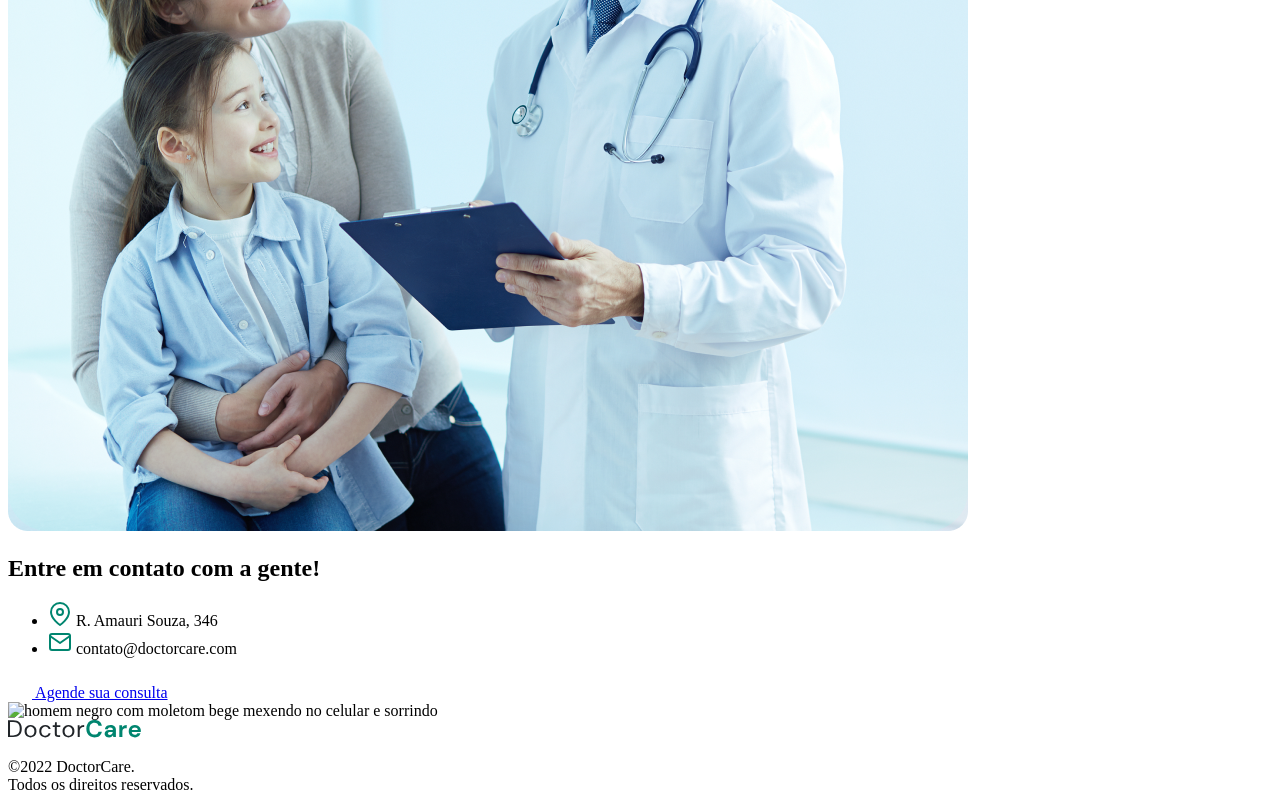
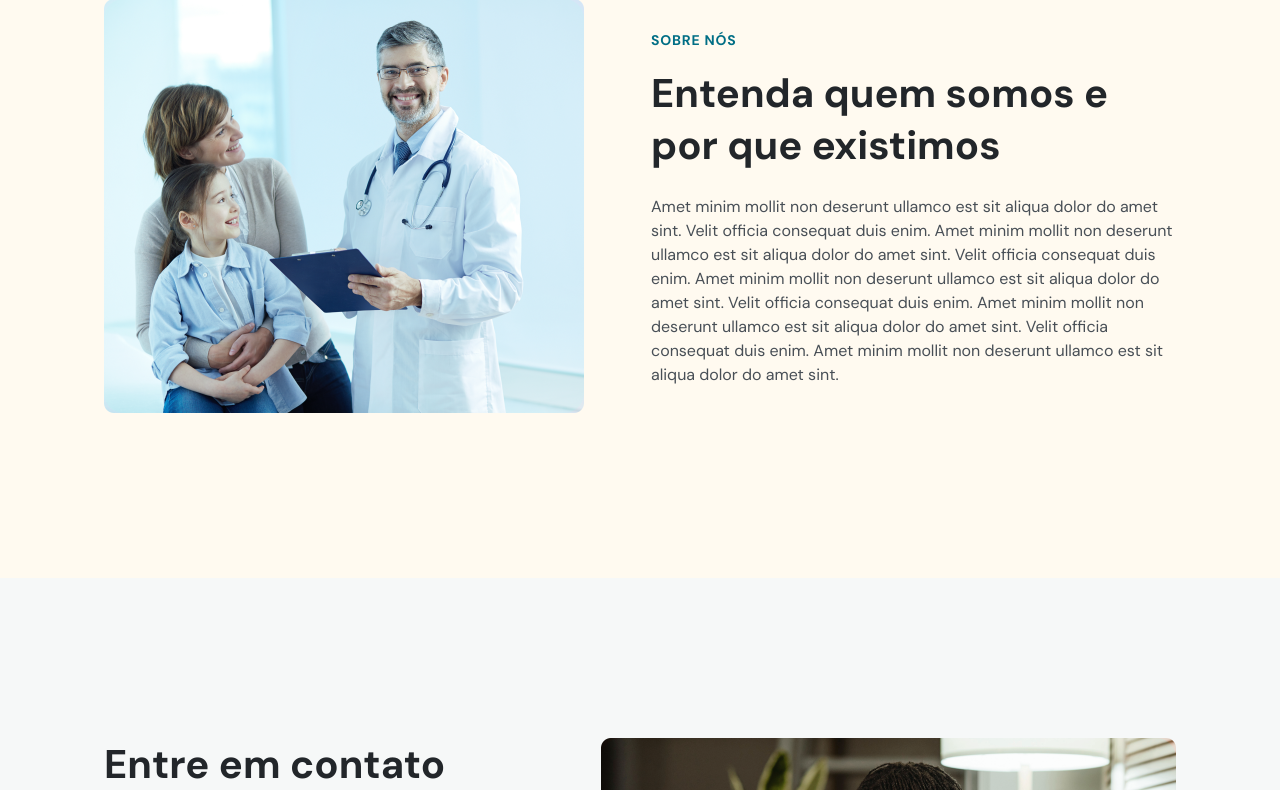
Before and after one commit to LTDSXD/DoctorCare, a plain HTML site: page index.html in a window 1280 px wide. Shown: the part 2010-2800 px from the top of the page. Drawn offline with nearby package versions, Linux system fonts and the light colour scheme; the site is published under a folder, as on GitHub Pages, so addresses that start at the root find nothing.

Commit message:
ajustes de links relativos

```diff
--- a/index.html
+++ b/index.html
@@ -5,7 +5,7 @@
         <meta name="viewport" content="width=device-width, initial-scale=1.0" />
         <title>DoctorCare</title>
 
-        <link rel="stylesheet" href="/style.css" />
+        <link rel="stylesheet" href="./style.css" />
 
         <link rel="preconnect" href="https://fonts.googleapis.com" />
         <link rel="preconnect" href="https://fonts.gstatic.com" crossorigin />
@@ -255,7 +255,7 @@
             </div>
             <div class="col-b">
               <img
-                src="/assets/mulher-negra-com-moleton-verde-com-as-duas-maos-no-peito.png"
+                src="./assets/mulher-negra-com-moleton-verde-com-as-duas-maos-no-peito.png"
                 alt="Mulher negra vestindo moletom verde com as duas mãos no peito e sorrindo"
               />
             </div>
@@ -458,7 +458,7 @@
             </div>
 
             <div class="col-b">
-              <img src="assets/doutor-feliz-segurando-prancheta-com-pacientes.png" alt="Doutor feliz segurando prancheta com pacientes" />
+              <img src="./assets/doutor-feliz-segurando-prancheta-com-pacientes.png" alt="Doutor feliz segurando prancheta com pacientes" />
             </div>
           </div>
         </section>
@@ -495,7 +495,7 @@
             </div>
 
             <div class="col-b">
-            <img src="/assets/homem-negro-com-moleton-bege-mexendo-no-celular.png"
+            <img src="./assets/homem-negro-com-moleton-bege-mexendo-no-celular.png"
               alt="homem negro com moletom bege mexendo no celular e sorrindo">
             </div>
 
@@ -656,6 +656,6 @@
 
         <!-- ScrollReaveal Lib -->
         <script src="https://unpkg.com/scrollreveal"></script>
-        <script src="main.js"></script>
+        <script src="./main.js"></script>
       </body>
     </html>
```
